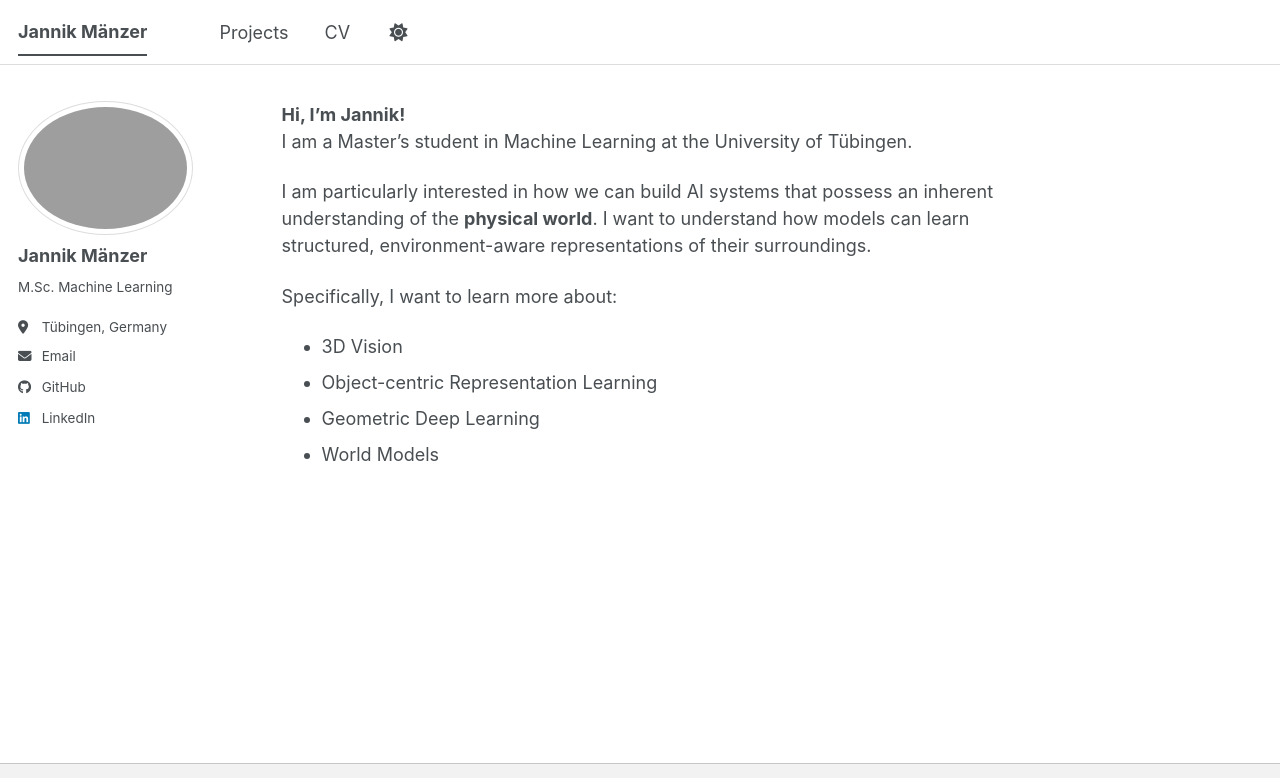
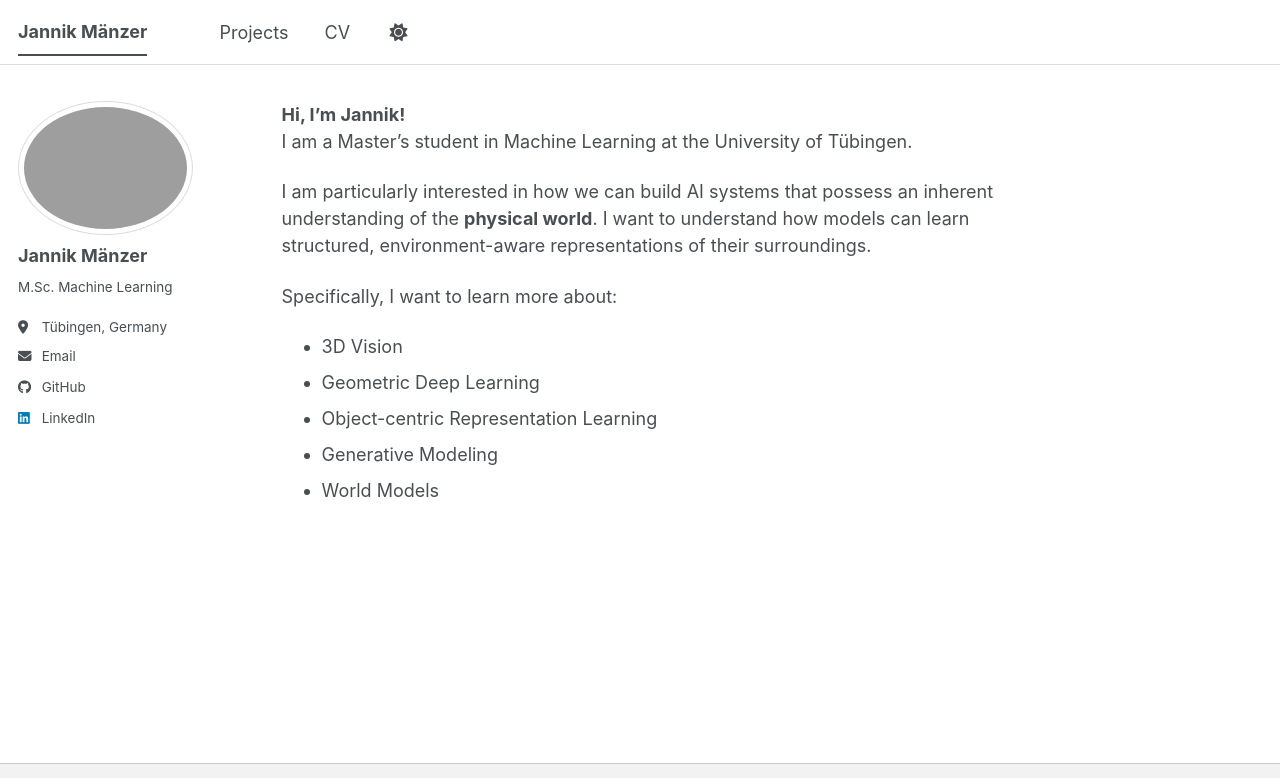
Before and after one commit to jmaen/jmaen.github.io, a Jekyll site: the page built from _pages/about.md, in a window 1280 px wide, cut to the strip 0-778 px from the top of the page. Built offline with Jekyll 4.4.1, drawn with Linux system fonts in a browser that asks for light colours; a script bundle is joined from its source files by our own code; library files that are not in the unit come from our copies.

Commit message:
Update About section

```diff
--- a/_pages/about.md
+++ b/_pages/about.md
@@ -12,6 +12,7 @@ I want to understand how models can learn structured, environment-aware represen
 
 Specifically, I want to learn more about:
 - 3D Vision
+- Geometric Deep Learning
 - Object-centric Representation Learning
-- Geometric Deep Learning
+- Generative Modeling
 - World Models
```
